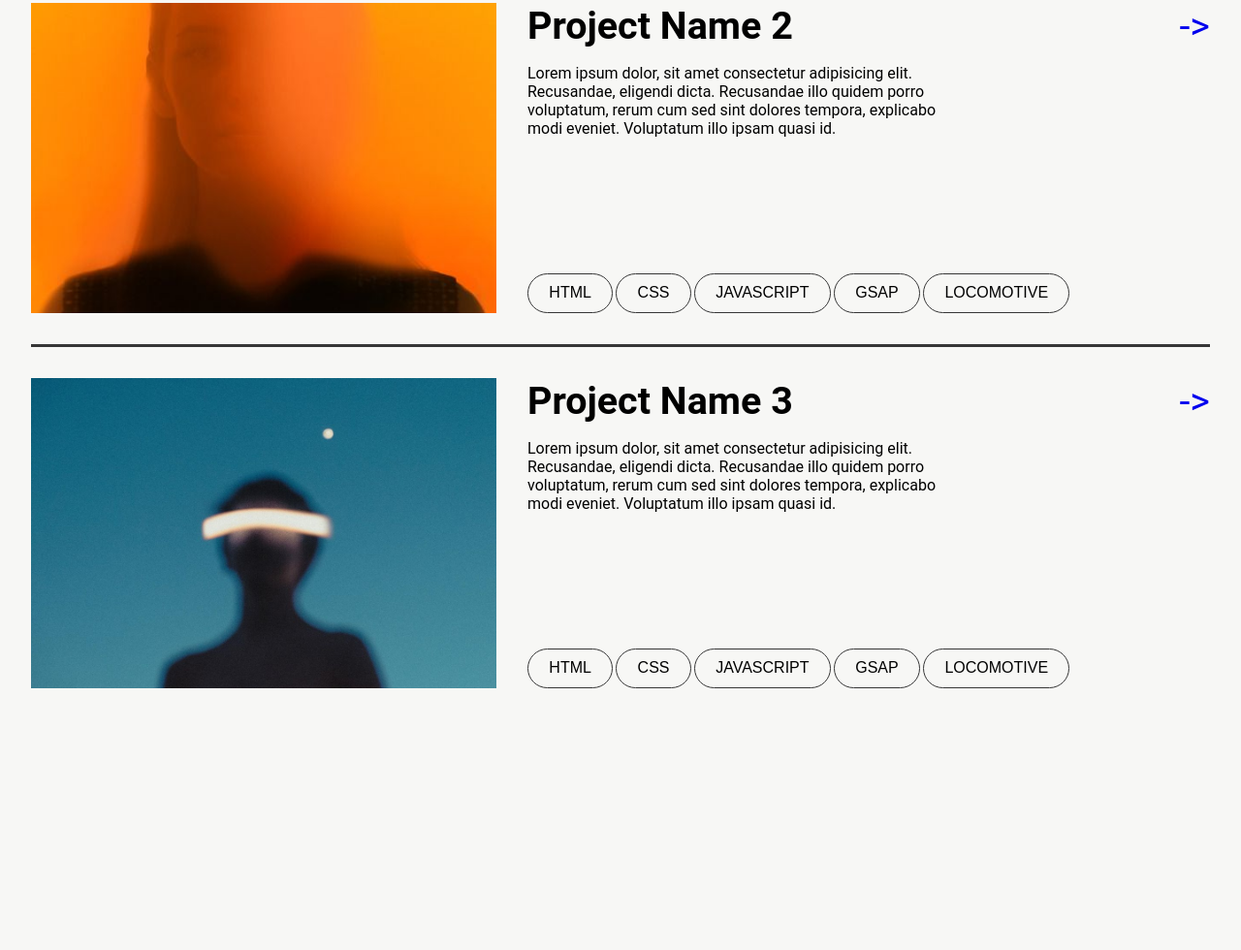
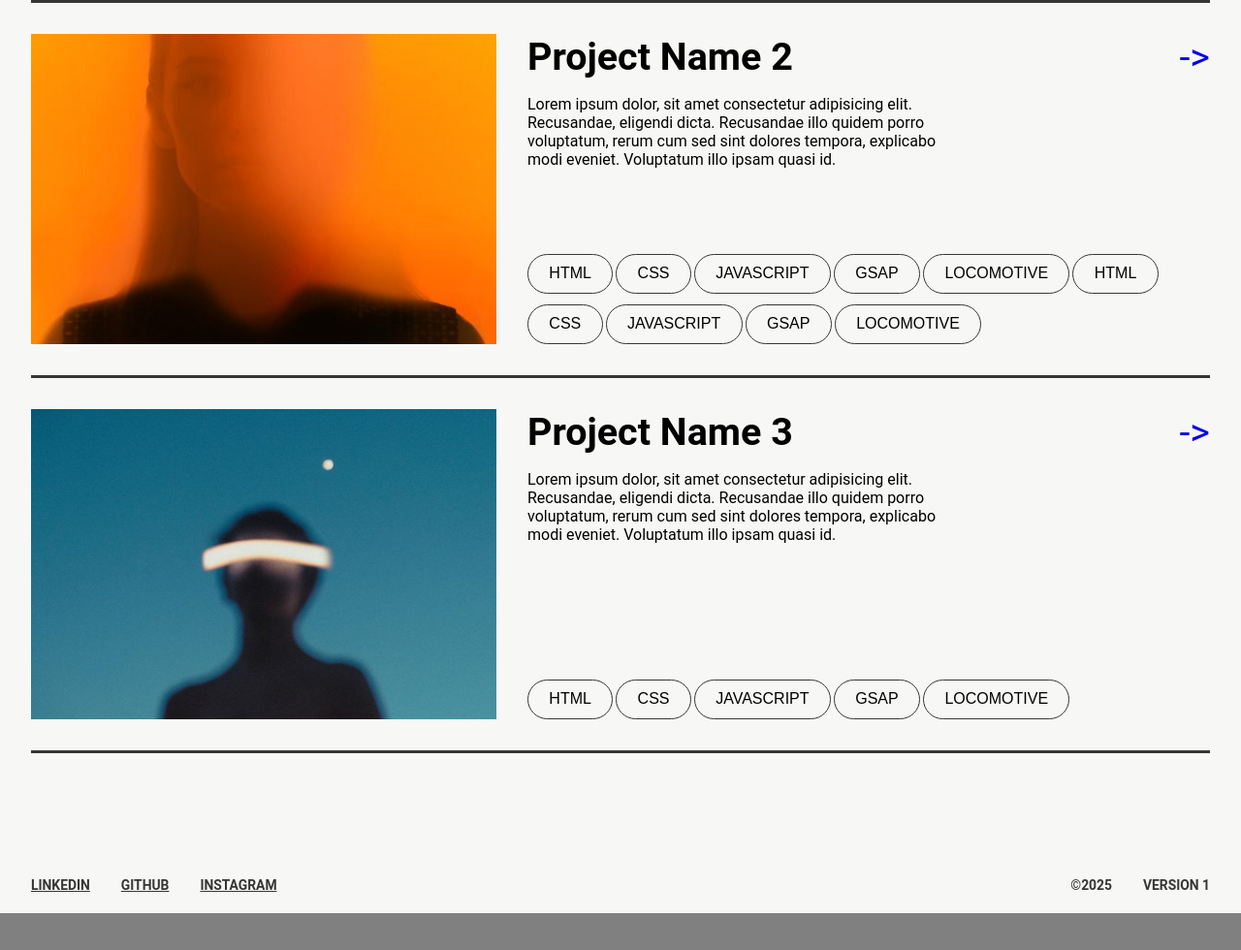
Before and after one commit to HarshitKumarSahu/portfolioUI, a website built with Vite: page index.html in a window 1280 px wide. Shown: the part 1782-2762 px from the top of the page at 97% size. After the commit the page ends 2724 px from the top, so only its background shows below. Built offline with nearby package versions, Linux system fonts and the light colour scheme.

Commit message:
added footer

```diff
--- a/index.html
+++ b/index.html
@@ -150,6 +150,12 @@
                             <button>JAVASCRIPT</button>
                             <button>GSAP</button>
                             <button>LOCOMOTIVE</button>
+                            <button>HTML</button>
+                            <button>CSS</button>
+                            <button>JAVASCRIPT</button>
+                            <button>GSAP</button>
+                            <button>LOCOMOTIVE</button>
+
                         </div>
                     </aside>
                 </li>
@@ -179,7 +185,15 @@
         </section>
 
         <footer>
-            lest's talk
+            <div class="social-medias">
+                <a href="">Linkedin</a>
+                <a href="">Github</a>
+                <a href="">Instagram</a>
+            </div>
+            <div class="copy-version">
+                <h3>&copy;2025</h3>
+                <h3>VERSION 1</h3>
+            </div>
         </footer>
     </main>
 
--- a/src/style.css
+++ b/src/style.css
@@ -151,7 +151,8 @@ section figure {
     width: 100%;
     /* height: 100vh; */
     /* padding: calc(var(--one-block-size) * 0.9575) 0;  full page*/
-    padding: calc(var(--one-block-size) * 0.5) 0;
+    padding-top: calc(var(--one-block-size) * 0.375);
+    padding-bottom: calc(var(--one-block-size) * 0.775);
     display: flex;
     align-items: center;
     justify-content: center;
@@ -225,6 +226,7 @@ section figure {
     border: calc(var(--one-block-size) * 0.00525) solid #363636;
     background-color: transparent;
     font-size: calc(var(--one-block-size) * 0.075);
+    margin-top: calc(var(--one-block-size) * 0.05);
 }
 .porjects li h2 , .porjects li a {
     font-size: calc(var(--one-block-size) * 0.185);
@@ -233,6 +235,9 @@ section figure {
     width: 60%;
     font-size:  calc(var(--one-block-size) * 0.075);
     margin: calc(var(--one-block-size) * 0.075) 0;
+}
+.porjects ul li:last-child {
+    border-bottom: calc(var(--one-block-size) * 0.015) solid #363636;
 }
 .porjects .line1 {
     display: flex;
@@ -248,11 +253,32 @@ section figure {
 
 
 footer {
+    position: relative;
+    left: 0;
     width: 100%;
-    height: 100vh;
+    /* height: 100vh; */
+    padding: calc(var(--one-block-size) * 0.1)  calc(var(--one-block-size) * 0.15);
+    display: flex;
+    align-items: center;
+    justify-content: space-between;
+}
+.social-medias, .copy-version {
     display: flex;
     align-items: center;
     justify-content: center;
+    gap: calc(var(--one-block-size) * 0.15);
+}
+.social-medias a {
+    color: #363636;
+    text-transform: uppercase;
+    font-weight: 700;
+    text-decoration: underline;
+    font-size: calc(var(--one-block-size) * 0.065);
+}
+.copy-version h3 {
+    font-size: calc(var(--one-block-size) * 0.065);
+    font-weight: 700;
+    color: #363636;
 }
 
 
```
